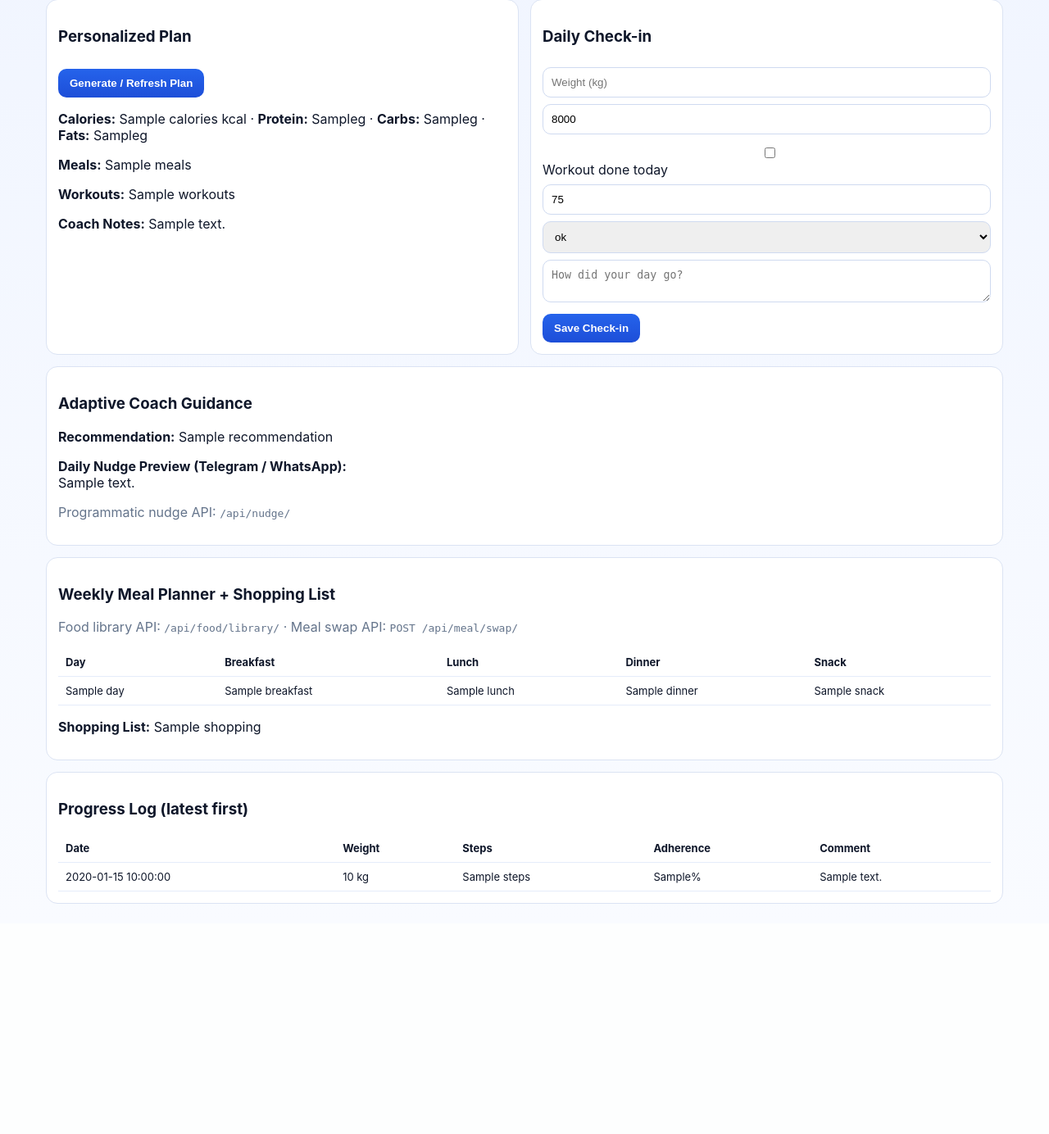
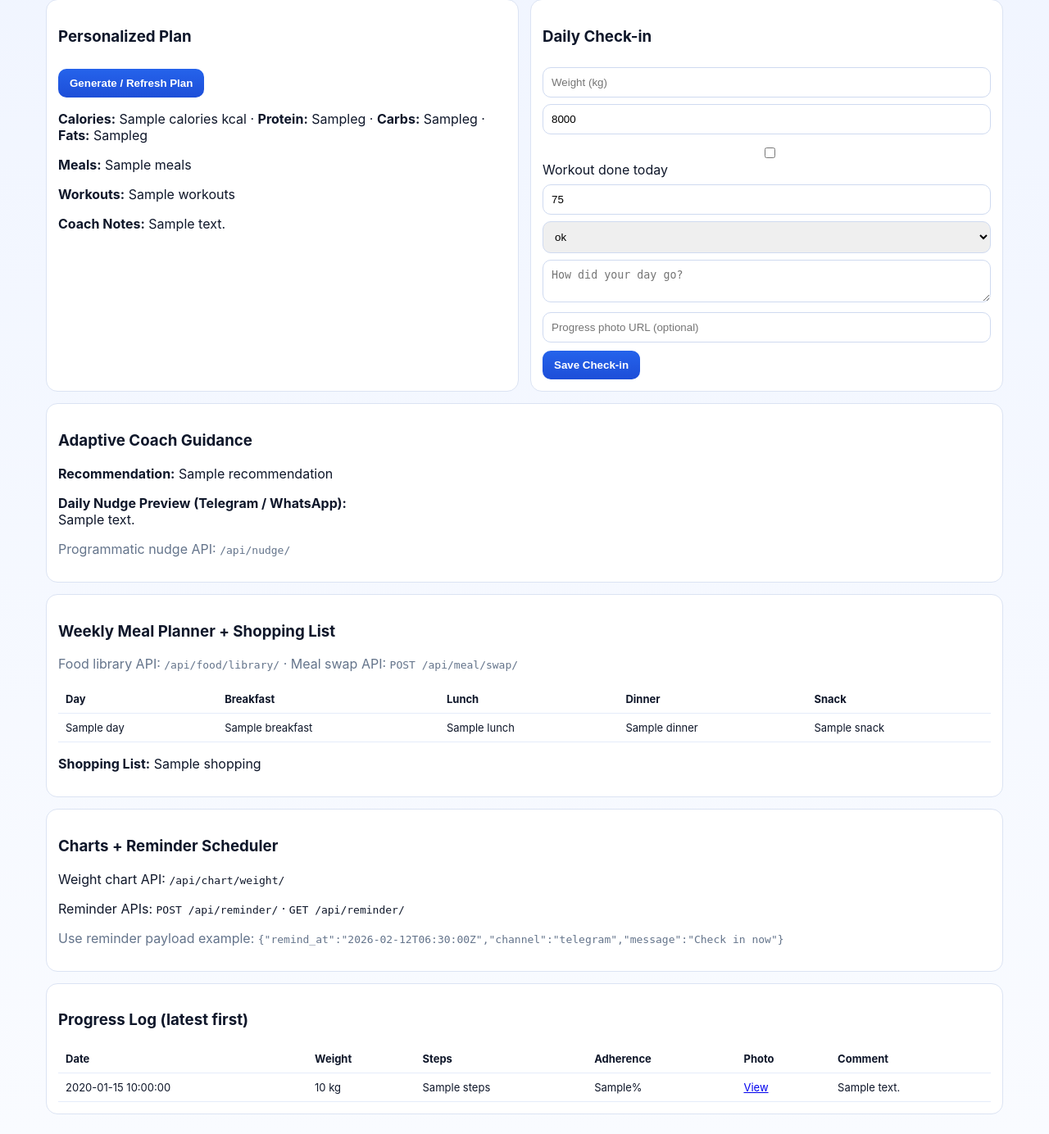
Before and after one commit to forgerajesh/beautiful-ai-studio, a FastAPI app: template projects/diet-exercise-coach/templates/dashboard.html in a window 1280 px wide. Shown: the part 328-1712 px from the top of the page at 82% size. Before the commit the page ends 1431 px from the top, so only its background shows below. Run offline with FastAPI, Linux system fonts and the light colour scheme; the template is opened without the code that fills it: most values are stand-ins (such as "Sample title", 1, 10 or a date in 2020).

Commit message:
Wave-5 diet coach: chart API, photo check-ins, reminder scheduler

```diff
--- a/projects/diet-exercise-coach/app/main.py
+++ b/projects/diet-exercise-coach/app/main.py
@@ -82,7 +82,18 @@ def init_db():
             diet_adherence integer,
             mood text,
             notes text,
+            photo_url text,
             coach_comment text
+        );
+
+        create table if not exists reminders (
+            id integer primary key autoincrement,
+            user_id integer not null,
+            remind_at text not null,
+            channel text not null,
+            message text not null,
+            active integer default 1,
+            created_at text not null
         );
 
         create table if not exists sessions (
@@ -105,6 +116,10 @@ def init_db():
         cur.execute("alter table users add column target_weeks integer default 16")
     if "workout_days" not in existing_cols:
         cur.execute("alter table users add column workout_days integer default 5")
+
+    checkin_cols = {r["name"] for r in cur.execute("pragma table_info(checkins)").fetchall()}
+    if "photo_url" not in checkin_cols:
+        cur.execute("alter table checkins add column photo_url text")
 
     c.commit()
     c.close()
@@ -526,6 +541,7 @@ def add_checkin(
     diet_adherence: int = Form(...),
     mood: str = Form("ok"),
     notes: str = Form(""),
+    photo_url: str = Form(""),
 ):
     require_owner(request, user_id)
 
@@ -537,10 +553,10 @@ def add_checkin(
 
     c.execute(
         """
-        insert into checkins (user_id,date,weight_kg,steps,workout_done,diet_adherence,mood,notes,coach_comment)
-        values (?,?,?,?,?,?,?,?,?)
+        insert into checkins (user_id,date,weight_kg,steps,workout_done,diet_adherence,mood,notes,photo_url,coach_comment)
+        values (?,?,?,?,?,?,?,?,?,?)
         """,
-        (user_id, now_utc().date().isoformat(), weight_kg, steps, workout_done, diet_adherence, mood, notes, comment),
+        (user_id, now_utc().date().isoformat(), weight_kg, steps, workout_done, diet_adherence, mood, notes, photo_url, comment),
     )
     c.commit()
     c.close()
@@ -596,8 +612,8 @@ def api_checkin(user_id: int, payload: dict):
 
     c.execute(
         """
-        insert into checkins (user_id,date,weight_kg,steps,workout_done,diet_adherence,mood,notes,coach_comment)
-        values (?,?,?,?,?,?,?,?,?)
+        insert into checkins (user_id,date,weight_kg,steps,workout_done,diet_adherence,mood,notes,photo_url,coach_comment)
+        values (?,?,?,?,?,?,?,?,?,?)
         """,
         (
             user_id,
@@ -608,6 +624,7 @@ def api_checkin(user_id: int, payload: dict):
             payload.get("diet_adherence", 70),
             payload.get("mood", "ok"),
             payload.get("notes", ""),
+            payload.get("photo_url", ""),
             comment,
         ),
     )
@@ -619,7 +636,7 @@ def api_checkin(user_id: int, payload: dict):
 @app.get("/api/progress/{user_id}")
 def api_progress(user_id: int):
     c = conn()
-    rows = c.execute("select date,weight_kg,steps,diet_adherence,coach_comment from checkins where user_id=? order by id desc limit 30", (user_id,)).fetchall()
+    rows = c.execute("select date,weight_kg,steps,diet_adherence,photo_url,coach_comment from checkins where user_id=? order by id desc limit 30", (user_id,)).fetchall()
     c.close()
     return {"ok": True, "entries": [dict(r) for r in rows]}
 
@@ -685,3 +702,45 @@ def api_weekly_planner(user_id: int):
 
     planner = weekly_meal_planner(user)
     return {"ok": True, "planner": planner}
+
+
+@app.get("/api/chart/weight/{user_id}")
+def api_weight_chart(user_id: int):
+    c = conn()
+    rows = c.execute(
+        "select date,weight_kg from checkins where user_id=? and weight_kg is not null order by date asc, id asc limit 60",
+        (user_id,),
+    ).fetchall()
+    c.close()
+    points = [{"date": r["date"], "weight_kg": r["weight_kg"]} for r in rows]
+    return {"ok": True, "series": points}
+
+
+@app.post("/api/reminder/{user_id}")
+def api_create_reminder(user_id: int, payload: dict):
+    remind_at = payload.get("remind_at")
+    channel = payload.get("channel", "telegram")
+    message = payload.get("message", "Time for your diet/workout check-in 💪")
+    if not remind_at:
+        raise HTTPException(status_code=400, detail="remind_at is required")
+
+    c = conn()
+    c.execute(
+        "insert into reminders (user_id, remind_at, channel, message, active, created_at) values (?,?,?,?,?,?)",
+        (user_id, remind_at, channel, message, 1, now_utc().isoformat()),
+    )
+    c.commit()
+    rid = c.execute("select last_insert_rowid()").fetchone()[0]
+    c.close()
+    return {"ok": True, "reminder_id": rid, "status": "scheduled_in_app"}
+
+
+@app.get("/api/reminder/{user_id}")
+def api_list_reminders(user_id: int):
+    c = conn()
+    rows = c.execute(
+        "select id, remind_at, channel, message, active, created_at from reminders where user_id=? order by id desc",
+        (user_id,),
+    ).fetchall()
+    c.close()
+    return {"ok": True, "reminders": [dict(r) for r in rows]}
--- a/projects/diet-exercise-coach/templates/dashboard.html
+++ b/projects/diet-exercise-coach/templates/dashboard.html
@@ -67,6 +67,7 @@
           <input type='number' name='diet_adherence' placeholder='Diet adherence %' value='75' min='0' max='100' required>
           <select name='mood'><option>great</option><option selected>ok</option><option>low</option></select>
           <textarea name='notes' placeholder='How did your day go?'></textarea>
+          <input name='photo_url' placeholder='Progress photo URL (optional)'>
           <button type='submit'>Save Check-in</button>
         </form>
       </div>
@@ -96,9 +97,16 @@
     </div>
 
     <div class='card' style='margin-top:14px'>
+      <h3>Charts + Reminder Scheduler</h3>
+      <p>Weight chart API: <code>/api/chart/weight/{{user.id}}</code></p>
+      <p>Reminder APIs: <code>POST /api/reminder/{{user.id}}</code> · <code>GET /api/reminder/{{user.id}}</code></p>
+      <p class='muted'>Use reminder payload example: <code>{"remind_at":"2026-02-12T06:30:00Z","channel":"telegram","message":"Check in now"}</code></p>
+    </div>
+
+    <div class='card' style='margin-top:14px'>
       <h3>Progress Log (latest first)</h3>
       <table>
-        <thead><tr><th>Date</th><th>Weight</th><th>Steps</th><th>Adherence</th><th>Comment</th></tr></thead>
+        <thead><tr><th>Date</th><th>Weight</th><th>Steps</th><th>Adherence</th><th>Photo</th><th>Comment</th></tr></thead>
         <tbody>
           {% for c in checkins %}
           <tr>
@@ -106,6 +114,7 @@
             <td>{{c.weight_kg}} kg</td>
             <td>{{c.steps}}</td>
             <td>{{c.diet_adherence}}%</td>
+            <td>{% if c.photo_url %}<a href='{{c.photo_url}}' target='_blank'>View</a>{% else %}-{% endif %}</td>
             <td>{{c.coach_comment}}</td>
           </tr>
           {% endfor %}
```
Also changed, not shown: projects/diet-exercise-coach/README.md.
